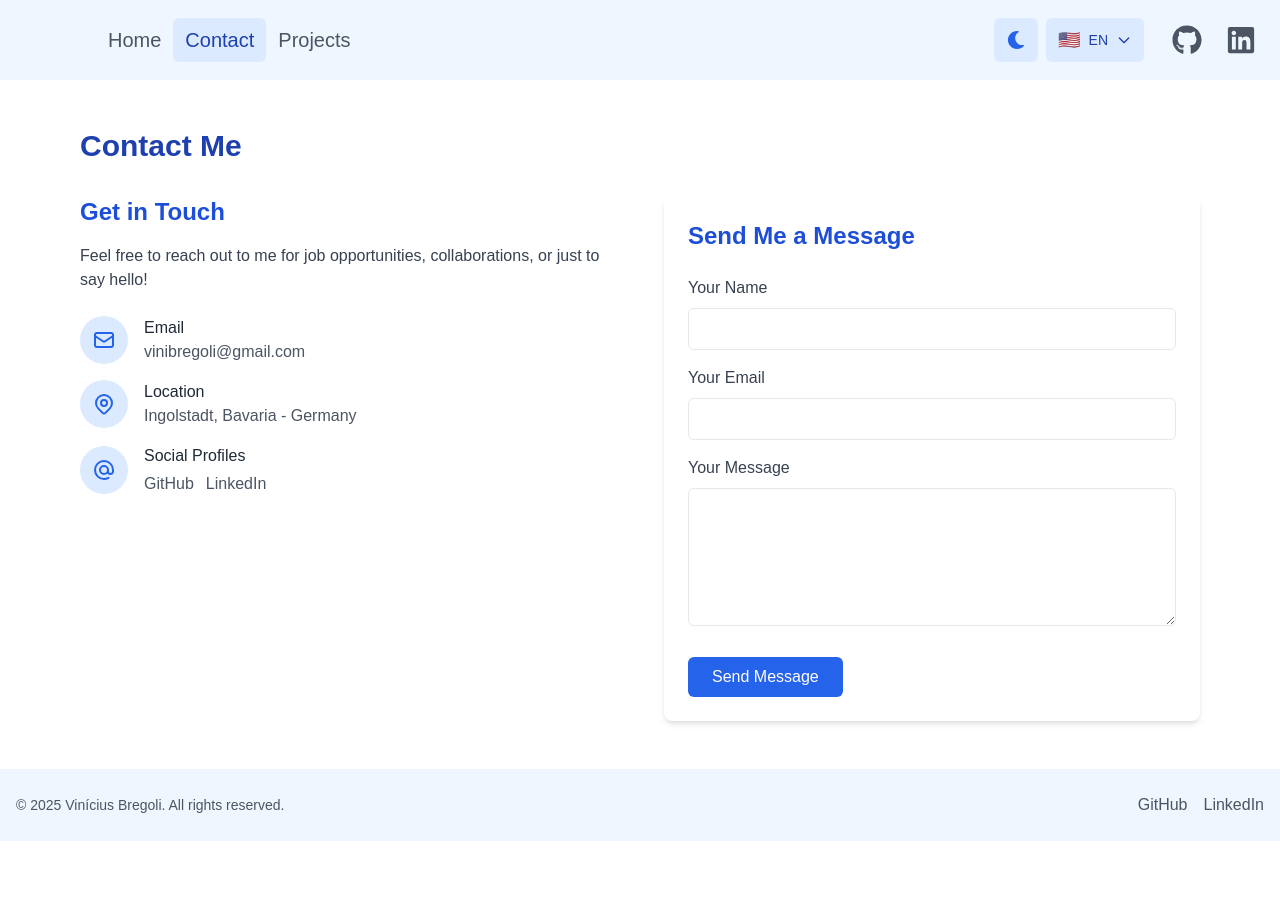
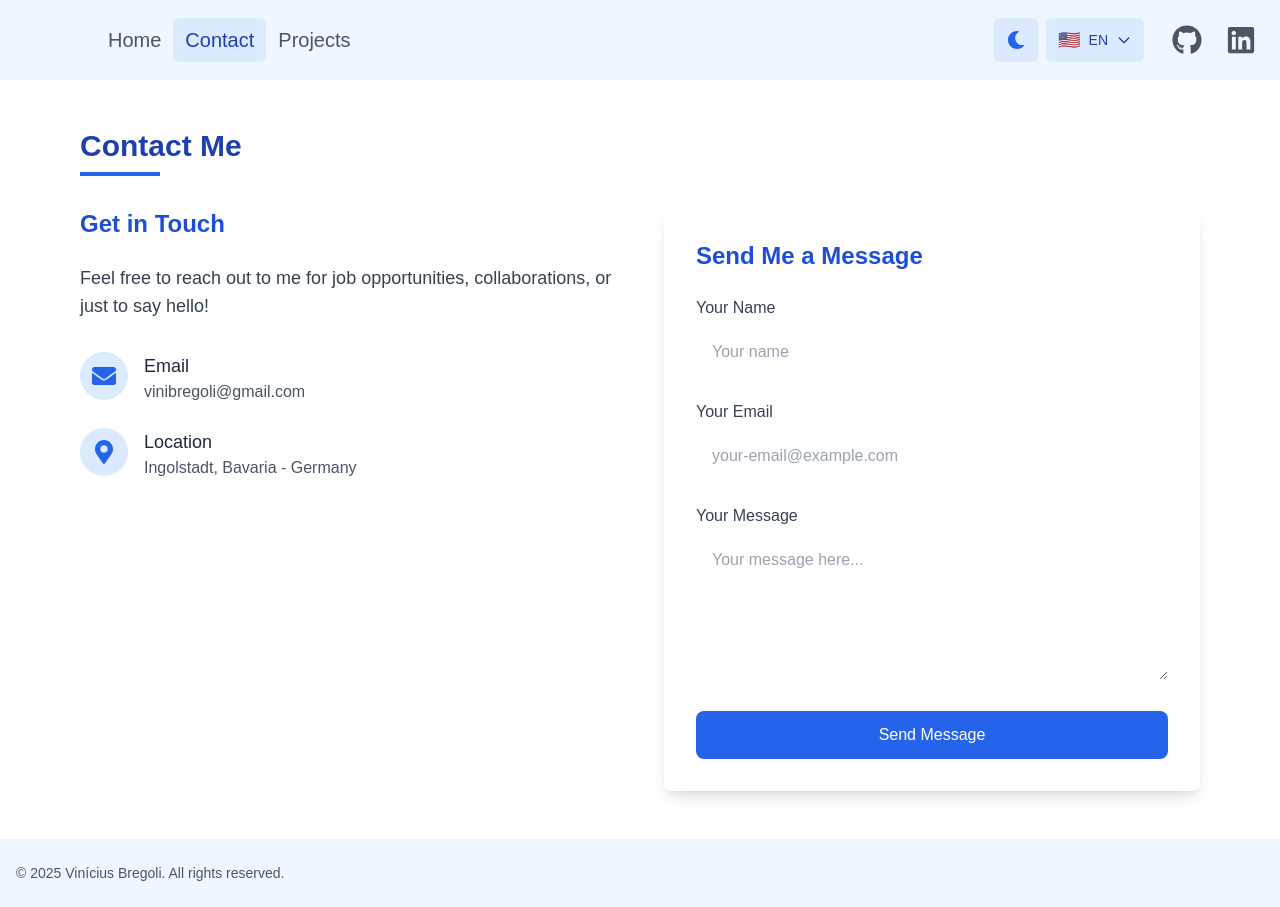
Before and after one commit to viniciusbregoli/bregoli-dev, a Next.js app: page /contact in a window 1280 px wide. Before the commit the page ends 841 px from the top, so only its background shows below. Built offline with nearby package versions, Linux system fonts and the light colour scheme.

Commit message:
Add nodemailer for contact form functionality; update education logos and improve image handling

```diff
--- a/app/(core)/components/copyrightFooter.tsx
+++ b/app/(core)/components/copyrightFooter.tsx
@@ -15,26 +15,6 @@ export default function Footer() {
               © {currentYear} Vinícius Bregoli. {t('footer.rights')}
             </p>
           </div>
-          <div className="flex space-x-4">
-            <a
-              href="https://github.com/viniciusbregoli"
-              target="_blank"
-              rel="noopener noreferrer"
-              className="text-gray-600 dark:text-gray-300 hover:text-blue-700 dark:hover:text-white transition-colors"
-              aria-label="GitHub"
-            >
-              GitHub
-            </a>
-            <a
-              href="https://www.linkedin.com/in/viniciusbregoli/"
-              target="_blank"
-              rel="noopener noreferrer"
-              className="text-gray-600 dark:text-gray-300 hover:text-blue-700 dark:hover:text-white transition-colors"
-              aria-label="LinkedIn"
-            >
-              LinkedIn
-            </a>
-          </div>
         </div>
       </div>
     </footer>
--- a/app/(features)/contact/page.tsx
+++ b/app/(features)/contact/page.tsx
@@ -1,161 +1,212 @@
 'use client';
 
+import { useState, FormEvent } from 'react';
 import { useLanguage } from '../../(core)/i18n/context';
-import { useState } from 'react';
+import { FaEnvelope, FaMapMarkerAlt } from 'react-icons/fa';
+
+type FormData = {
+  name: string;
+  email: string;
+  message: string;
+};
+
+type FormErrors = {
+  name?: string;
+  email?: string;
+  message?: string;
+};
 
 export default function ContactPage() {
-  const { t } = useLanguage();
-  const [formData, setFormData] = useState({
+  const { t, language } = useLanguage();
+  const [formData, setFormData] = useState<FormData>({
     name: '',
     email: '',
     message: '',
   });
+  const [errors, setErrors] = useState<FormErrors>({});
   const [isSubmitting, setIsSubmitting] = useState(false);
   const [submitted, setSubmitted] = useState(false);
+  const [submitError, setSubmitError] = useState<string | null>(null);
 
   const handleChange = (e: React.ChangeEvent<HTMLInputElement | HTMLTextAreaElement>) => {
     const { name, value } = e.target;
     setFormData((prev) => ({ ...prev, [name]: value }));
+
+    // Clear error when user starts typing
+    if (errors[name as keyof FormErrors]) {
+      setErrors((prev) => ({ ...prev, [name]: undefined }));
+    }
   };
 
-  const handleSubmit = (e: React.FormEvent) => {
+  const validateForm = (): boolean => {
+    const newErrors: FormErrors = {};
+    let isValid = true;
+
+    // Validate name
+    if (!formData.name.trim()) {
+      newErrors.name =
+        language === 'en'
+          ? 'Name is required'
+          : language === 'pt'
+            ? 'Nome é obrigatório'
+            : 'Name ist erforderlich';
+      isValid = false;
+    }
+
+    // Validate email
+    const emailRegex = /^[^\s@]+@[^\s@]+\.[^\s@]+$/;
+    if (!formData.email.trim()) {
+      newErrors.email =
+        language === 'en'
+          ? 'Email is required'
+          : language === 'pt'
+            ? 'Email é obrigatório'
+            : 'E-Mail ist erforderlich';
+      isValid = false;
+    } else if (!emailRegex.test(formData.email)) {
+      newErrors.email =
+        language === 'en'
+          ? 'Please enter a valid email address'
+          : language === 'pt'
+            ? 'Por favor, insira um endereço de email válido'
+            : 'Bitte geben Sie eine gültige E-Mail-Adresse ein';
+      isValid = false;
+    }
+
+    // Validate message
+    if (!formData.message.trim()) {
+      newErrors.message =
+        language === 'en'
+          ? 'Message is required'
+          : language === 'pt'
+            ? 'Mensagem é obrigatória'
+            : 'Nachricht ist erforderlich';
+      isValid = false;
+    } else if (formData.message.trim().length < 10) {
+      newErrors.message =
+        language === 'en'
+          ? 'Message must be at least 10 characters long'
+          : language === 'pt'
+            ? 'A mensagem deve ter pelo menos 10 caracteres'
+            : 'Die Nachricht muss mindestens 10 Zeichen lang sein';
+      isValid = false;
+    }
+
+    setErrors(newErrors);
+    return isValid;
+  };
+
+  const handleSubmit = async (e: FormEvent) => {
     e.preventDefault();
+    setSubmitError(null);
+
+    if (!validateForm()) {
+      return;
+    }
+
     setIsSubmitting(true);
 
-    // This would be replaced with actual form submission logic
-    setTimeout(() => {
-      setIsSubmitting(false);
+    try {
+      // Send data to the API endpoint
+      const response = await fetch('/api/contact', {
+        method: 'POST',
+        headers: { 'Content-Type': 'application/json' },
+        body: JSON.stringify(formData),
+      });
+
+      const data = await response.json();
+
+      if (!response.ok) {
+        throw new Error(data.error || 'Something went wrong');
+      }
+
       setSubmitted(true);
       setFormData({ name: '', email: '', message: '' });
-    }, 1000);
+    } catch (error) {
+      console.error('Error submitting form:', error);
+      setSubmitError(
+        language === 'en'
+          ? 'There was a problem sending your message. Please try again later.'
+          : language === 'pt'
+            ? 'Houve um problema ao enviar sua mensagem. Por favor, tente novamente mais tarde.'
+            : 'Beim Senden Ihrer Nachricht ist ein Problem aufgetreten. Bitte versuchen Sie es später erneut.',
+      );
+    } finally {
+      setIsSubmitting(false);
+    }
   };
 
   return (
-    <div className="max-w-6xl mx-auto px-4 py-12 bg-white dark:bg-gray-900">
-      <h1 className="text-3xl font-bold mb-8 text-blue-800 dark:text-white">
+    <div className="max-w-6xl mx-auto px-4 py-12">
+      <h1 className="text-3xl font-bold mb-2 text-blue-800 dark:text-white">
         {t('contact.title')}
       </h1>
+      <div className="h-1 w-20 bg-blue-600 dark:bg-blue-400 mb-8"></div>
 
-      <div className="grid grid-cols-1 md:grid-cols-2 gap-12">
+      <div className="grid grid-cols-1 lg:grid-cols-2 gap-12">
         <div>
-          <h2 className="text-2xl font-semibold mb-4 text-blue-700 dark:text-blue-300">
+          <h2 className="text-2xl font-semibold mb-6 text-blue-700 dark:text-blue-300">
             {t('contact.getInTouch')}
           </h2>
-          <p className="mb-6 text-gray-700 dark:text-gray-300">{t('contact.description')}</p>
+          <p className="mb-8 text-gray-700 dark:text-gray-300 text-lg">
+            {t('contact.description')}
+          </p>
 
-          <div className="space-y-4">
-            <div className="flex items-center">
+          <div className="space-y-6">
+            <div className="flex items-start">
               <div className="bg-blue-100 dark:bg-blue-900 p-3 rounded-full mr-4">
-                <svg
-                  xmlns="http://www.w3.org/2000/svg"
-                  className="h-6 w-6 text-blue-600 dark:text-blue-300"
-                  fill="none"
-                  viewBox="0 0 24 24"
-                  stroke="currentColor"
-                >
-                  <path
-                    strokeLinecap="round"
-                    strokeLinejoin="round"
-                    strokeWidth={2}
-                    d="M3 8l7.89 5.26a2 2 0 002.22 0L21 8M5 19h14a2 2 0 002-2V7a2 2 0 00-2-2H5a2 2 0 00-2 2v10a2 2 0 002 2z"
-                  />
-                </svg>
+                <FaEnvelope className="h-6 w-6 text-blue-600 dark:text-blue-300" />
               </div>
               <div>
-                <h3 className="font-medium text-gray-800 dark:text-white">{t('contact.email')}</h3>
-                <p className="text-gray-600 dark:text-gray-400">vinibregoli@gmail.com</p>
+                <h3 className="font-medium text-gray-800 dark:text-white text-lg">
+                  {t('contact.email')}
+                </h3>
+                <a
+                  href="mailto:vinibregoli@gmail.com"
+                  className="text-gray-600 dark:text-gray-400 hover:text-blue-600 dark:hover:text-blue-300 transition-colors"
+                >
+                  vinibregoli@gmail.com
+                </a>
               </div>
             </div>
 
-            <div className="flex items-center">
+            <div className="flex items-start">
               <div className="bg-blue-100 dark:bg-blue-900 p-3 rounded-full mr-4">
-                <svg
-                  xmlns="http://www.w3.org/2000/svg"
-                  className="h-6 w-6 text-blue-600 dark:text-blue-300"
-                  fill="none"
-                  viewBox="0 0 24 24"
-                  stroke="currentColor"
-                >
-                  <path
-                    strokeLinecap="round"
-                    strokeLinejoin="round"
-                    strokeWidth={2}
-                    d="M17.657 16.657L13.414 20.9a1.998 1.998 0 01-2.827 0l-4.244-4.243a8 8 0 1111.314 0z"
-                  />
-                  <path
-                    strokeLinecap="round"
-                    strokeLinejoin="round"
-                    strokeWidth={2}
-                    d="M15 11a3 3 0 11-6 0 3 3 0 016 0z"
-                  />
-                </svg>
+                <FaMapMarkerAlt className="h-6 w-6 text-blue-600 dark:text-blue-300" />
               </div>
               <div>
-                <h3 className="font-medium text-gray-800 dark:text-white">
+                <h3 className="font-medium text-gray-800 dark:text-white text-lg">
                   {t('contact.location')}
                 </h3>
                 <p className="text-gray-600 dark:text-gray-400">Ingolstadt, Bavaria - Germany</p>
               </div>
             </div>
-
-            <div className="flex items-center">
-              <div className="bg-blue-100 dark:bg-blue-900 p-3 rounded-full mr-4">
-                <svg
-                  xmlns="http://www.w3.org/2000/svg"
-                  className="h-6 w-6 text-blue-600 dark:text-blue-300"
-                  fill="none"
-                  viewBox="0 0 24 24"
-                  stroke="currentColor"
-                >
-                  <path
-                    strokeLinecap="round"
-                    strokeLinejoin="round"
-                    strokeWidth={2}
-                    d="M16 12a4 4 0 10-8 0 4 4 0 008 0zm0 0v1.5a2.5 2.5 0 005 0V12a9 9 0 10-9 9m4.5-1.206a8.959 8.959 0 01-4.5 1.207"
-                  />
-                </svg>
-              </div>
-              <div>
-                <h3 className="font-medium text-gray-800 dark:text-white">{t('contact.social')}</h3>
-                <div className="flex space-x-3 mt-1">
-                  <a
-                    href="https://github.com/viniciusbregoli"
-                    target="_blank"
-                    rel="noopener noreferrer"
-                    className="text-gray-600 dark:text-gray-400 hover:text-blue-700 dark:hover:text-blue-300"
-                  >
-                    GitHub
-                  </a>
-                  <a
-                    href="https://www.linkedin.com/in/viniciusbregoli/"
-                    target="_blank"
-                    rel="noopener noreferrer"
-                    className="text-gray-600 dark:text-gray-400 hover:text-blue-700 dark:hover:text-blue-300"
-                  >
-                    LinkedIn
-                  </a>
-                </div>
-              </div>
-            </div>
           </div>
         </div>
 
-        <div className="bg-white dark:bg-gray-800 rounded-lg shadow-md p-6">
+        <div className="bg-white dark:bg-gray-800 rounded-lg shadow-lg p-8">
           <h2 className="text-2xl font-semibold mb-6 text-blue-700 dark:text-blue-300">
             {t('contact.sendMessage')}
           </h2>
 
           {submitted ? (
-            <div
-              className="bg-green-100 dark:bg-green-900 border border-green-400 text-green-700 dark:text-green-300 px-4 py-3 rounded relative"
-              role="alert"
-            >
+            <div className="bg-green-50 dark:bg-green-900/30 border border-green-200 dark:border-green-700 text-green-800 dark:text-green-300 px-6 py-5 rounded-lg">
+              <h3 className="font-medium text-lg mb-2">
+                {language === 'en'
+                  ? 'Thank you!'
+                  : language === 'pt'
+                    ? 'Obrigado!'
+                    : 'Vielen Dank!'}
+              </h3>
               <p>{t('contact.submitSuccess')}</p>
             </div>
           ) : (
-            <form onSubmit={handleSubmit}>
-              <div className="mb-4">
-                <label htmlFor="name" className="block text-gray-700 dark:text-gray-300 mb-2">
+            <form onSubmit={handleSubmit} className="space-y-6">
+              <div>
+                <label
+                  htmlFor="name"
+                  className="block text-gray-700 dark:text-gray-300 mb-2 font-medium"
+                >
                   {t('contact.name')}
                 </label>
                 <input
@@ -164,13 +215,25 @@ export default function ContactPage() {
                   name="name"
                   value={formData.name}
                   onChange={handleChange}
-                  required
-                  className="w-full px-4 py-2 border rounded-md focus:outline-none focus:ring-2 focus:ring-blue-500 dark:bg-gray-700 dark:border-gray-600 dark:text-white"
+                  className={`w-full px-4 py-3 rounded-lg focus:outline-none focus:ring-2 dark:bg-gray-700 dark:border-gray-600 dark:text-white ${
+                    errors.name
+                      ? 'border-red-500 focus:ring-red-500 dark:border-red-500'
+                      : 'border-gray-300 focus:ring-blue-500 dark:border-gray-600'
+                  }`}
+                  placeholder={
+                    language === 'en' ? 'Your name' : language === 'pt' ? 'Seu nome' : 'Ihr Name'
+                  }
                 />
+                {errors.name && (
+                  <p className="mt-1 text-red-600 dark:text-red-400 text-sm">{errors.name}</p>
+                )}
               </div>
 
-              <div className="mb-4">
-                <label htmlFor="email" className="block text-gray-700 dark:text-gray-300 mb-2">
+              <div>
+                <label
+                  htmlFor="email"
+                  className="block text-gray-700 dark:text-gray-300 mb-2 font-medium"
+                >
                   {t('contact.emailField')}
                 </label>
                 <input
@@ -179,13 +242,29 @@ export default function ContactPage() {
                   name="email"
                   value={formData.email}
                   onChange={handleChange}
-                  required
-                  className="w-full px-4 py-2 border rounded-md focus:outline-none focus:ring-2 focus:ring-blue-500 dark:bg-gray-700 dark:border-gray-600 dark:text-white"
+                  className={`w-full px-4 py-3 rounded-lg focus:outline-none focus:ring-2 dark:bg-gray-700 dark:border-gray-600 dark:text-white ${
+                    errors.email
+                      ? 'border-red-500 focus:ring-red-500 dark:border-red-500'
+                      : 'border-gray-300 focus:ring-blue-500 dark:border-gray-600'
+                  }`}
+                  placeholder={
+                    language === 'en'
+                      ? 'your-email@example.com'
+                      : language === 'pt'
+                        ? 'seu-email@exemplo.com'
+                        : 'ihre-email@beispiel.de'
+                  }
                 />
+                {errors.email && (
+                  <p className="mt-1 text-red-600 dark:text-red-400 text-sm">{errors.email}</p>
+                )}
               </div>
 
-              <div className="mb-6">
-                <label htmlFor="message" className="block text-gray-700 dark:text-gray-300 mb-2">
+              <div>
+                <label
+                  htmlFor="message"
+                  className="block text-gray-700 dark:text-gray-300 mb-2 font-medium"
+                >
                   {t('contact.message')}
                 </label>
                 <textarea
@@ -193,16 +272,35 @@ export default function ContactPage() {
                   name="message"
                   value={formData.message}
                   onChange={handleChange}
-                  required
                   rows={5}
-                  className="w-full px-4 py-2 border rounded-md focus:outline-none focus:ring-2 focus:ring-blue-500 dark:bg-gray-700 dark:border-gray-600 dark:text-white"
-                ></textarea>
+                  className={`w-full px-4 py-3 rounded-lg focus:outline-none focus:ring-2 dark:bg-gray-700 dark:border-gray-600 dark:text-white ${
+                    errors.message
+                      ? 'border-red-500 focus:ring-red-500 dark:border-red-500'
+                      : 'border-gray-300 focus:ring-blue-500 dark:border-gray-600'
+                  }`}
+                  placeholder={
+                    language === 'en'
+                      ? 'Your message here...'
+                      : language === 'pt'
+                        ? 'Sua mensagem aqui...'
+                        : 'Ihre Nachricht hier...'
+                  }
+                />
+                {errors.message && (
+                  <p className="mt-1 text-red-600 dark:text-red-400 text-sm">{errors.message}</p>
+                )}
               </div>
+
+              {submitError && (
+                <div className="bg-red-50 dark:bg-red-900/30 border border-red-200 dark:border-red-700 text-red-800 dark:text-red-300 px-4 py-3 rounded-lg">
+                  {submitError}
+                </div>
+              )}
 
               <button
                 type="submit"
                 disabled={isSubmitting}
-                className="bg-blue-600 hover:bg-blue-700 text-white font-medium py-2 px-6 rounded-md transition duration-300 flex items-center"
+                className="w-full bg-blue-600 hover:bg-blue-700 dark:bg-blue-700 dark:hover:bg-blue-800 text-white font-medium py-3 px-6 rounded-lg transition duration-300 flex items-center justify-center disabled:opacity-70 disabled:cursor-not-allowed"
               >
                 {isSubmitting ? (
                   <>
--- /dev/null
+++ b/app/api/contact/route.ts
@@ -0,0 +1,53 @@
+// app/api/contact/route.ts
+import { NextRequest, NextResponse } from 'next/server';
+import nodemailer from 'nodemailer';
+
+export async function POST(request: NextRequest) {
+  try {
+    // Parse the request body
+    const body = await request.json();
+    const { name, email, message } = body;
+
+    // Validate the input
+    if (!name || !email || !message) {
+      return NextResponse.json({ error: 'Name, email, and message are required' }, { status: 400 });
+    }
+
+    // Create a transporter
+    const transporter = nodemailer.createTransport({
+      service: 'gmail', // You can use other services like SendGrid, Mailgun, etc.
+      auth: {
+        user: process.env.EMAIL_USER,
+        pass: process.env.EMAIL_PASSWORD,
+      },
+    });
+
+    // Set up email data
+    const mailOptions = {
+      from: process.env.EMAIL_USER,
+      to: 'vinibregoli@gmail.com', // Your email address
+      replyTo: email,
+      subject: `Contact Form Message from ${name}`,
+      text: `
+        Name: ${name}
+        Email: ${email}
+        Message:
+        ${message}
+      `,
+      html: `
+        <h2>New Contact Form Submission</h2>
+        <p><strong>Name:</strong> ${name}</p>
+        <p><strong>Email:</strong> ${email}</p>
+        <p><strong>Message:</strong></p>
+        <p>${message.replace(/\n/g, '<br>')}</p>
+      `,
+    };
+
+    await transporter.sendMail(mailOptions);
+
+    return NextResponse.json({ success: true }, { status: 200 });
+  } catch (error) {
+    console.error('Contact form error:', error);
+    return NextResponse.json({ error: 'Failed to send message' }, { status: 500 });
+  }
+}
--- a/package.json
+++ b/package.json
@@ -13,6 +13,7 @@
     "@heroicons/react": "^2.2.0",
     "heroicons": "^2.2.0",
     "next": "15.1.7",
+    "nodemailer": "^6.10.0",
     "react": "^19.0.0",
     "react-dom": "^19.0.0",
     "react-icons": "^5.5.0"
@@ -20,6 +21,7 @@
   "devDependencies": {
     "@eslint/eslintrc": "^3",
     "@types/node": "^20",
+    "@types/nodemailer": "^6.4.17",
     "@types/react": "^19",
     "@types/react-dom": "^19",
     "eslint": "^9.21.0",
```
Also changed, not shown: app/(core)/components/home/educationSection.tsx (+15 -4 lines), public/images/pucpr-logo.png (added), 1 other file (tests, documents, lock files or other folders).
